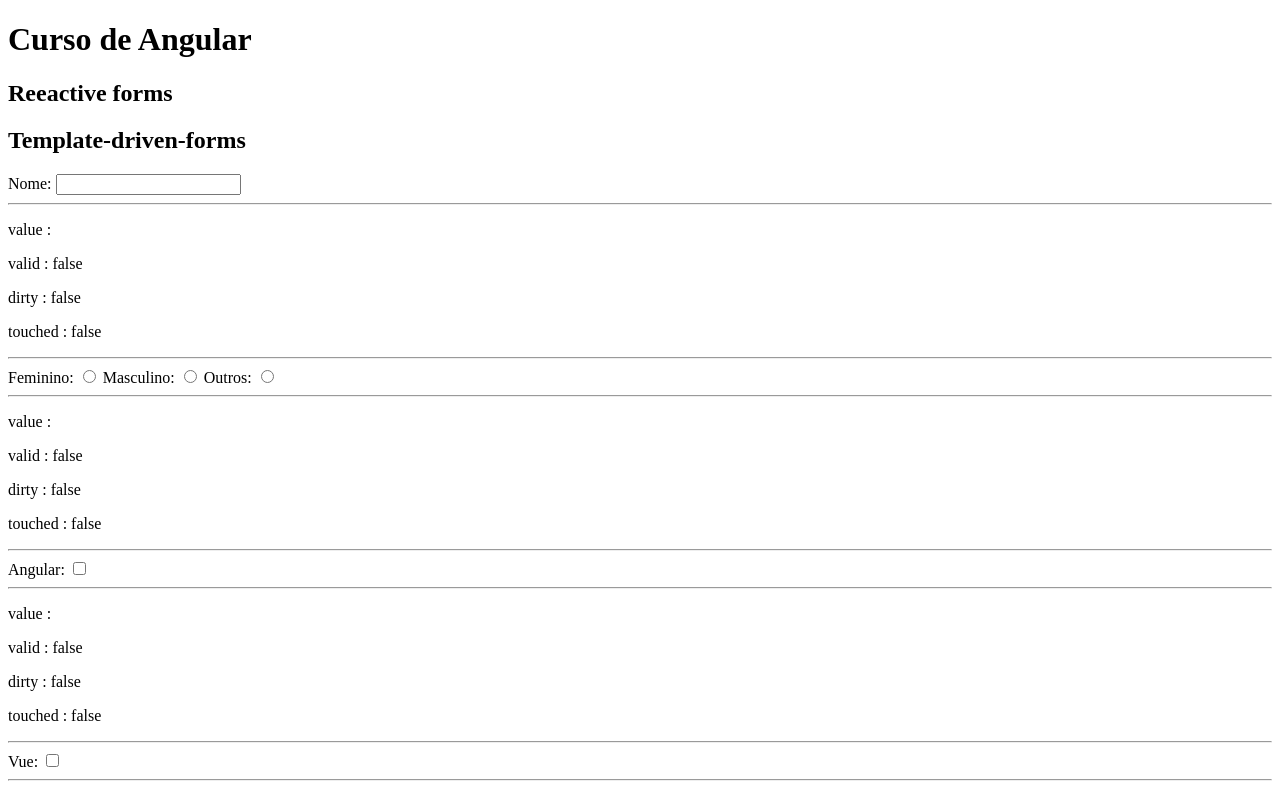
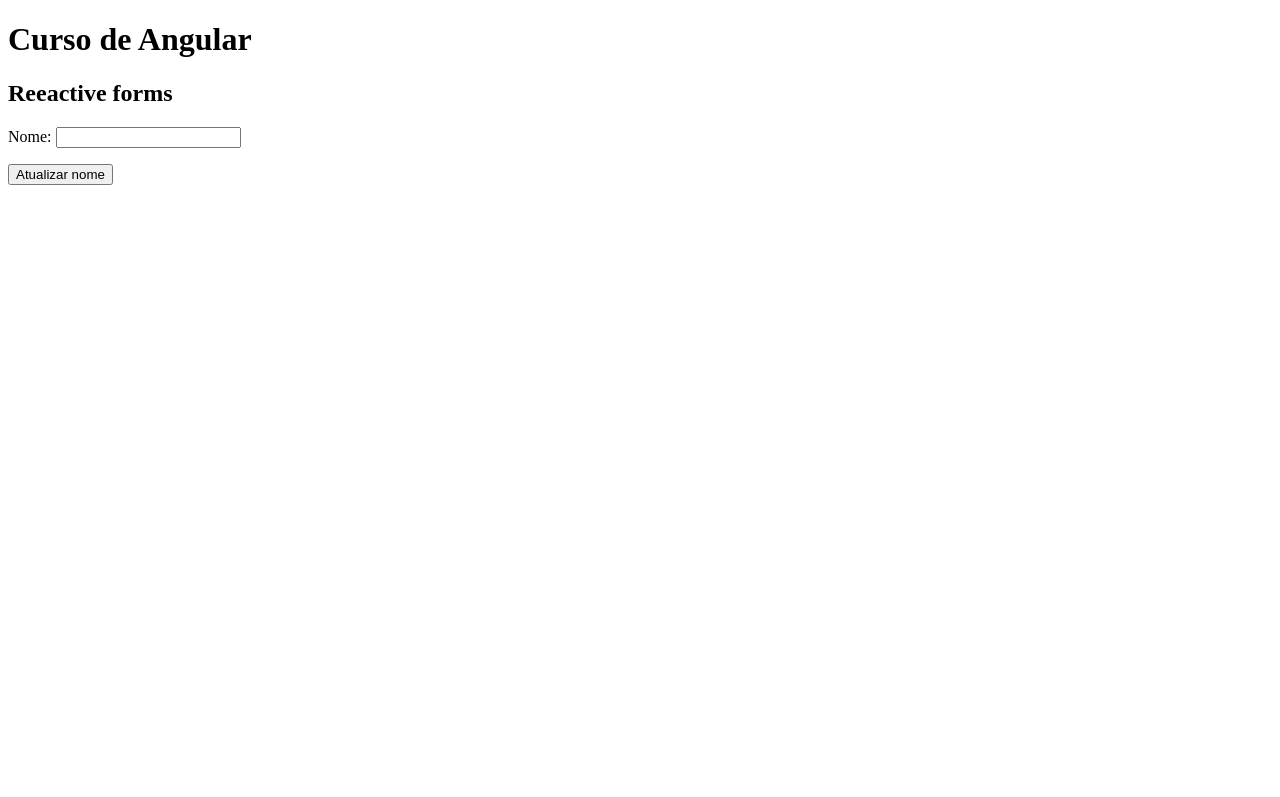
Before and after one commit to WilliamFilh0/Projeto01-Angular, an Angular app: page / in a window 1280 px wide. Shown: the top 797 px of the page. Built offline with nearby package versions, Linux system fonts and the light colour scheme.

Commit message:
Adicionando o Reactive Forms

```diff
--- a/src/app/app.ts
+++ b/src/app/app.ts
@@ -37,11 +37,11 @@
     <!--<app-template-deferrable-views /> -->
     <!-- <app-signals /> -->
     <!-- <app-angular-pipes /> -->
+    <!-- <app-template-driven-forms /> -->
 
     <h1>Curso de Angular</h1>
 
     <app-reactive-forms />
-    <app-template-driven-forms />
   `,
 })
 export class App {
--- a/src/app/components/forms/reactive-forms/reactive-forms.html
+++ b/src/app/components/forms/reactive-forms/reactive-forms.html
@@ -1 +1,10 @@
 <h2>Reeactive forms</h2>
+<form>
+  <label>
+    Nome:
+    <input type="text" [formControl]="name" />
+    <p>{{ name.value }}</p>
+  </label>
+
+  <button type="button" (click)="updateName()">Atualizar nome</button>
+</form>
--- a/src/app/components/forms/reactive-forms/reactive-forms.ts
+++ b/src/app/components/forms/reactive-forms/reactive-forms.ts
@@ -1,11 +1,17 @@
+import { CommonModule } from '@angular/common';
 import { Component } from '@angular/core';
+import { FormControl, ReactiveFormsModule } from '@angular/forms';
 
 @Component({
   selector: 'app-reactive-forms',
-  imports: [],
+  imports: [CommonModule, ReactiveFormsModule],
   templateUrl: './reactive-forms.html',
-  styleUrl: './reactive-forms.scss'
+  styleUrl: './reactive-forms.scss',
 })
 export class ReactiveForms {
+  name = new FormControl('');
 
+  public updateName() {
+    this.name.setValue('Maria');
+  }
 }
--- a/src/app/components/forms/template-driven-forms/template-driven-forms.html
+++ b/src/app/components/forms/template-driven-forms/template-driven-forms.html
@@ -1,5 +1,5 @@
 <h2>Template-driven-forms</h2>
-<form>
+<form #form="ngForm" (ngSubmit)="submitForm(form)">
   <label>
     Nome:
     <input type="text" name="inputName" #name="ngModel" [ngModel]="name.value" required />
@@ -165,4 +165,9 @@
   <p>Dirty: {{ comidas.dirty }}</p>
   <p>Touched: {{ comidas.touched }}</p>
   <hr />
+
+  <button [disabled]="!form.valid" type="submit">Send</button>
 </form>
+
+{{ form.valid }}
+{{ form.value | json }}
--- a/src/app/components/forms/template-driven-forms/template-driven-forms.ts
+++ b/src/app/components/forms/template-driven-forms/template-driven-forms.ts
@@ -1,6 +1,6 @@
 import { CommonModule } from '@angular/common';
 import { Component, signal } from '@angular/core';
-import { FormsModule } from '@angular/forms';
+import { FormsModule, NgForm } from '@angular/forms';
 
 @Component({
   selector: 'app-template-driven-forms',
@@ -23,4 +23,12 @@
       preco: 'R$ 6',
     },
   ]);
+
+  public submitForm(form: NgForm) {
+    console.log(form.valid);
+
+    if (form.valid) {
+      console.log(form.value);
+    }
+  }
 }
```
